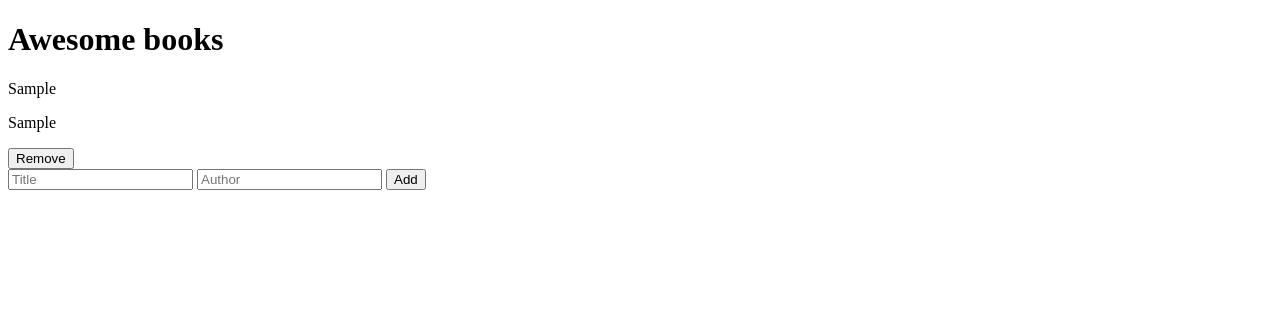
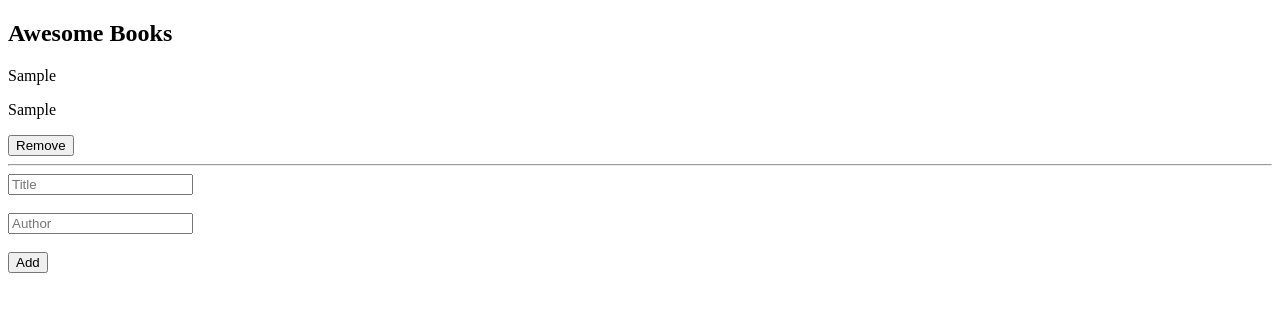
Before and after one commit to BucurEva87/awesome-books, a plain HTML site: page index.html in a window 1280 px wide. Both pictures are taken after typing "Sample", "Sample" into the empty fields and a click on the button "Add". Drawn offline with Linux system fonts and the light colour scheme.

Commit message:
Add display method

```diff
--- a/index.html
+++ b/index.html
@@ -8,12 +8,20 @@
     <script src="./index.js" defer></script>
   </head>
   <body>
-    <h1>Awesome books</h1>
-    <section class="container"></section>
-    <form action="/" method="POST">
-      <input type="text" id="title" placeholder="Title" />
-      <input type="text" id="author" placeholder="Author" />
-      <button type="submit" id="add">Add</button>
-    </form>
+    <section>
+      <h1>Awesome Books</h1>
+      <div class="container"></div>
+    </section>
+    <section>
+      <form action="#">
+        <input class="title" type="text" placeholder="Title" />
+        <br />
+        <br />
+        <input class="author" type="text" placeholder="Author" />
+        <br />
+        <br />
+        <button class="add" type="submit">Add</button>
+      </form>
+    </section>
   </body>
 </html>
--- a/index.js
+++ b/index.js
@@ -1,50 +1,65 @@
 
 let books=[];
-
-document.getElementById('add').addEventListener('click', (event)=>{
+const title=document.querySelector(".title");
+const author=document.querySelector(".author");
+const displayContainer=document.querySelector(".container");
+const storage=()=>{
+    localStorage.setItem("books",JSON.stringify(books));
+    }
+let addBtn= document.querySelector(".add");
+addBtn.addEventListener("click",(event)=>{
     event.preventDefault();
-    let book={
-        Title: document.querySelector("#title").value,
-        Author: document.querySelector("#author").value
+    if (title.value !== '' && author.value !== '') {
+        const book={
+            title,
+            author
         }
-    if(JSON.parse(localStorage.getItem("books"))){
-        books=JSON.parse(localStorage.getItem("books"));
-    }else{
         books.push(book);
+        const div= document.createElement("div");
+        books.forEach((book,index)=>{
+            div.innerHTML= `
+            <p>${book.title.value}</p>
+            <p>${book.author.value}</p>
+            <button type="button" id="${index}" class="remove">Remove</button>
+            <hr>`;
+            let removebtn=div.querySelector(".remove");
+            removebtn.addEventListener("click",()=>{
+                books.splice(index,1);
+                div.remove();
+                storage();
+            })
+        })
+        storage();
+        displayContainer.appendChild(div);
+        document.querySelector("form").reset();
       }
-    localStorage.setItem('books', JSON.stringify(books));
-    window.onload=fromLocalStorage();
-    document.querySelector("form").reset();
 })
-// Retrive from local storage and display.
-function fromLocalStorage(){
-        let items=JSON.parse(localStorage.getItem("books"));
-        let counter=0;
-        items.forEach(book => {
-        let elementContainer=document.querySelector(".container");
-        let div=document.createElement("div");
-        elementContainer.appendChild(div);
-        let booktitle= document.createElement("p");
-        booktitle.textContent=book.Title;
-        div.appendChild(booktitle);
-
-        let bookauthor= document.createElement("p");
-        bookauthor.textContent=book.Author;
-        div.appendChild(bookauthor);
-
-        let removebtn= document.createElement("button");
-        removebtn.textContent="Remove";
-        removebtn.className="remove"
-        div.appendChild(removebtn);
-
-        //Remove
+function display() {
+    const items = JSON.parse(localStorage.getItem('books'));
+    if (items) {
+        items.forEach((item) => {
+            const book={
+                title,
+                author
+            }
+            books.push(book);
+            const div= document.createElement("div");
+            books.forEach((book,index)=>{
+                div.innerHTML= `
+                <p>${book.title.value}</p>
+                <p>${book.author.value}</p>
+                <button type="button" id="${index}" class="remove">Remove</button>
+                <hr>`;
+                let removebtn=div.querySelector(".remove");
                 removebtn.addEventListener("click",()=>{
-            items=items.filter((item)=>{
-                item.title===document.querySelector("title");
+                    books.splice(index,1);
+                    div.remove();
+                    storage();
                 })
-            elementContainer.removeChild(div);
-
             })
-
+            storage();
+            displayContainer.appendChild(div);
       });
     }
+  }
+  display();
```
Lines whose indentation alone changed are shown as unchanged.
